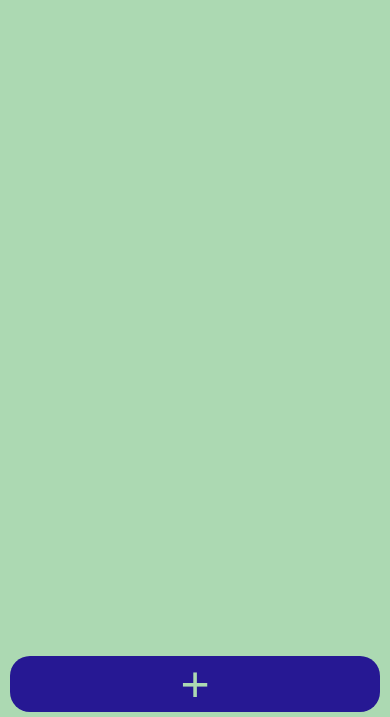
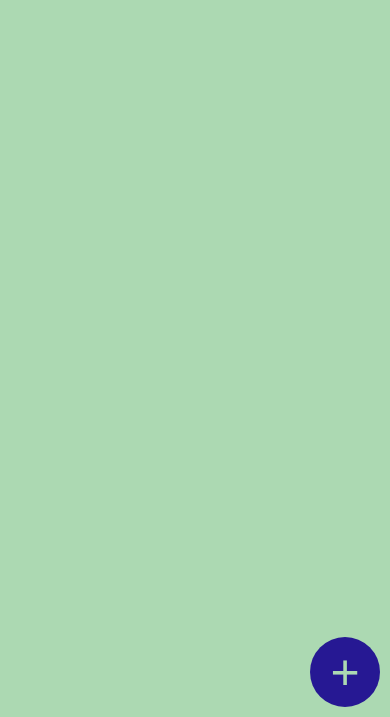
Before and after one commit to DacoDev06/Notes-App, a React app: page / in a window 390 px wide. Shown: the part 127-844 px from the top of the page. Built offline with nearby package versions, Linux system fonts and the light colour scheme.

Commit message:
[add] some styles addButton

```diff
--- a/src/APP/index.js
+++ b/src/APP/index.js
@@ -16,7 +16,8 @@ const notesList = [
 ]
 
 function App() {
-  const {item:notes,
+  const {
+    item:notes,
     saveItem:saveNotes
   } = useLocalStorage("notes")
 
--- a/src/Components/AddNoteButton/AddNoteButton.css
+++ b/src/Components/AddNoteButton/AddNoteButton.css
@@ -14,3 +14,23 @@
     display: grid;
     place-content: center;
 }
+.addNoteButton:active{
+    background-color: #160e55;
+}
+@media (max-width:1000px) {
+    .addNoteButton{
+        width: 54px;
+        height: 54px;
+        border-radius: 50%;
+        right: 5px;
+    }
+}
+@media (max-width:768px) {
+    .addNoteButton{
+        width: 70px;
+        height: 70px;
+        border-radius: 50%;
+        right: 10px;
+        bottom: 10px;
+    }
+}
```
